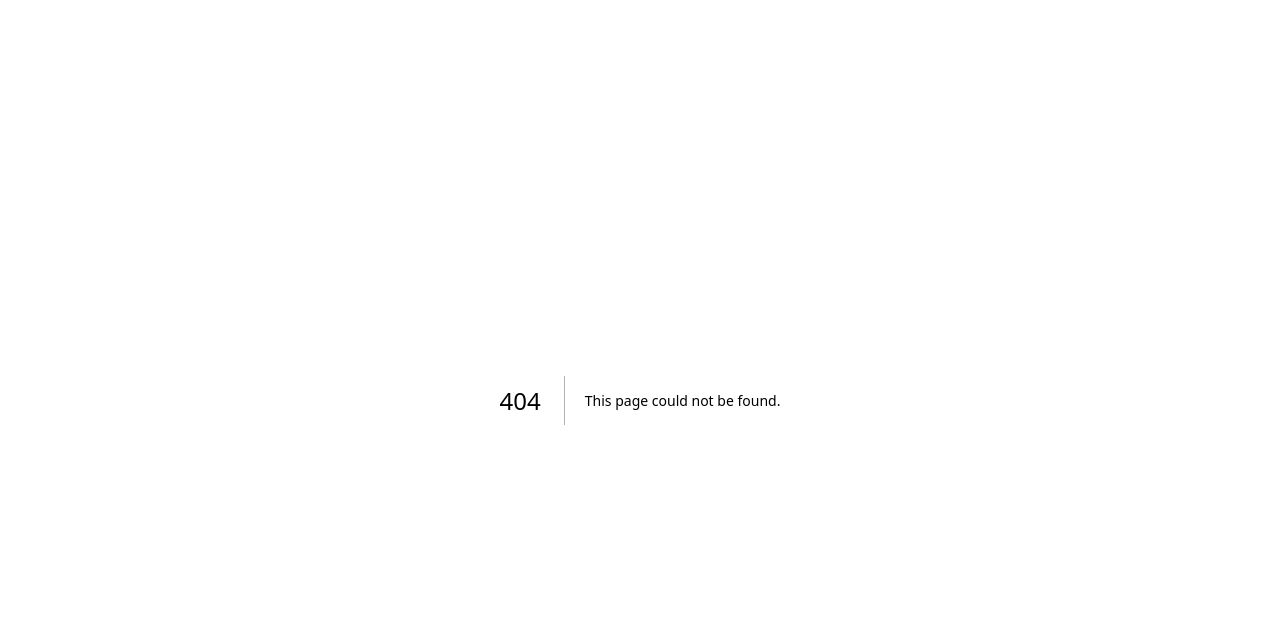
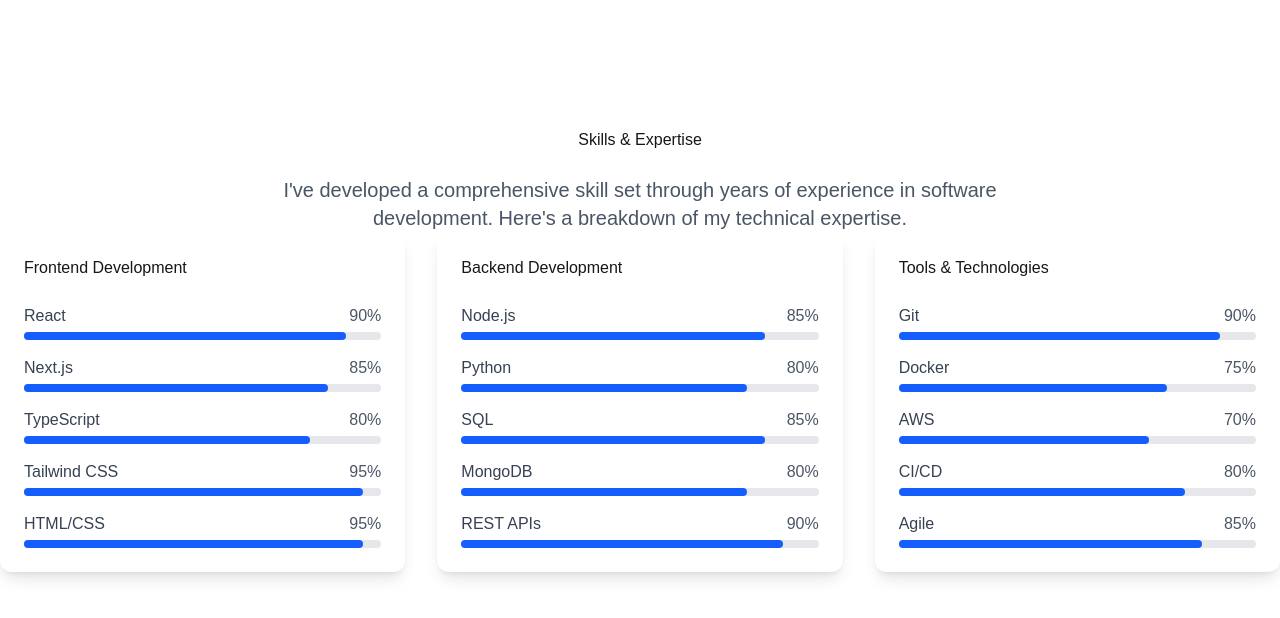
Before and after one commit to Emekapaul/portfolio, a Next.js app: page /skills in a window 1280 px wide. Before the commit this address had no page. Shown: the top 618 px of the page. Built offline with nearby package versions, Linux system fonts and the light colour scheme.

Commit message:
Add skillsPage for portfolio

```diff
--- /dev/null
+++ b/app/skills/page.js
@@ -0,0 +1,152 @@
+"use client";
+
+import { motion } from "framer-motion";
+
+const skills = {
+  frontend: [
+    { name: "React", level: 90 },
+    { name: "Next.js", level: 85 },
+    { name: "TypeScript", level: 80 },
+    { name: "Tailwind CSS", level: 95 },
+    { name: "HTML/CSS", level: 95 },
+  ],
+  backend: [
+    { name: "Node.js", level: 85 },
+    { name: "Python", level: 80 },
+    { name: "SQL", level: 85 },
+    { name: "MongoDB", level: 80 },
+    { name: "REST APIs", level: 90 },
+  ],
+  tools: [
+    { name: "Git", level: 90 },
+    { name: "Docker", level: 75 },
+    { name: "AWS", level: 70 },
+    { name: "CI/CD", level: 80 },
+    { name: "Agile", level: 85 },
+  ],
+};
+
+export default function Skills() {
+  return (
+    <main className="min-h-screen">
+      {/* Skills Hero Section */}
+      <section className="section-padding pt-32">
+        <div className="container">
+          <motion.div
+            initial={{ opacity: 0, y: 20 }}
+            animate={{ opacity: 1, y: 0 }}
+            transition={{ duration: 0.8 }}
+            className="max-w-3xl mx-auto text-center"
+          >
+            <h1 className="heading-1 mb-6">Skills & Expertise</h1>
+            <p className="text-xl text-gray-600 dark:text-gray-300">
+              I've developed a comprehensive skill set through years of
+              experience in software development. Here's a breakdown of my
+              technical expertise.
+            </p>
+          </motion.div>
+        </div>
+      </section>
+
+      {/* Skills Grid */}
+      <section className="section-padding">
+        <div className="container">
+          <div className="grid grid-cols-1 md:grid-cols-3 gap-8">
+            {/* Frontend Skills */}
+            <motion.div
+              initial={{ opacity: 0, y: 20 }}
+              whileInView={{ opacity: 1, y: 0 }}
+              transition={{ duration: 0.8, delay: 0.2 }}
+              viewport={{ once: true }}
+              className="bg-white dark:bg-gray-900 p-6 rounded-xl shadow-lg"
+            >
+              <h2 className="heading-3 mb-6">Frontend Development</h2>
+              <div className="space-y-4">
+                {skills.frontend.map((skill) => (
+                  <div key={skill.name}>
+                    <div className="flex justify-between mb-1">
+                      <span className="text-gray-700 dark:text-gray-300">
+                        {skill.name}
+                      </span>
+                      <span className="text-gray-600 dark:text-gray-400">
+                        {skill.level}%
+                      </span>
+                    </div>
+                    <div className="w-full bg-gray-200 dark:bg-gray-700 rounded-full h-2">
+                      <div
+                        className="bg-blue-600 h-2 rounded-full"
+                        style={{ width: `${skill.level}%` }}
+                      />
+                    </div>
+                  </div>
+                ))}
+              </div>
+            </motion.div>
+
+            {/* Backend Skills */}
+            <motion.div
+              initial={{ opacity: 0, y: 20 }}
+              whileInView={{ opacity: 1, y: 0 }}
+              transition={{ duration: 0.8, delay: 0.4 }}
+              viewport={{ once: true }}
+              className="bg-white dark:bg-gray-900 p-6 rounded-xl shadow-lg"
+            >
+              <h2 className="heading-3 mb-6">Backend Development</h2>
+              <div className="space-y-4">
+                {skills.backend.map((skill) => (
+                  <div key={skill.name}>
+                    <div className="flex justify-between mb-1">
+                      <span className="text-gray-700 dark:text-gray-300">
+                        {skill.name}
+                      </span>
+                      <span className="text-gray-600 dark:text-gray-400">
+                        {skill.level}%
+                      </span>
+                    </div>
+                    <div className="w-full bg-gray-200 dark:bg-gray-700 rounded-full h-2">
+                      <div
+                        className="bg-blue-600 h-2 rounded-full"
+                        style={{ width: `${skill.level}%` }}
+                      />
+                    </div>
+                  </div>
+                ))}
+              </div>
+            </motion.div>
+
+            {/* Tools & Technologies */}
+            <motion.div
+              initial={{ opacity: 0, y: 20 }}
+              whileInView={{ opacity: 1, y: 0 }}
+              transition={{ duration: 0.8, delay: 0.6 }}
+              viewport={{ once: true }}
+              className="bg-white dark:bg-gray-900 p-6 rounded-xl shadow-lg"
+            >
+              <h2 className="heading-3 mb-6">Tools & Technologies</h2>
+              <div className="space-y-4">
+                {skills.tools.map((skill) => (
+                  <div key={skill.name}>
+                    <div className="flex justify-between mb-1">
+                      <span className="text-gray-700 dark:text-gray-300">
+                        {skill.name}
+                      </span>
+                      <span className="text-gray-600 dark:text-gray-400">
+                        {skill.level}%
+                      </span>
+                    </div>
+                    <div className="w-full bg-gray-200 dark:bg-gray-700 rounded-full h-2">
+                      <div
+                        className="bg-blue-600 h-2 rounded-full"
+                        style={{ width: `${skill.level}%` }}
+                      />
+                    </div>
+                  </div>
+                ))}
+              </div>
+            </motion.div>
+          </div>
+        </div>
+      </section>
+    </main>
+  );
+}
```
